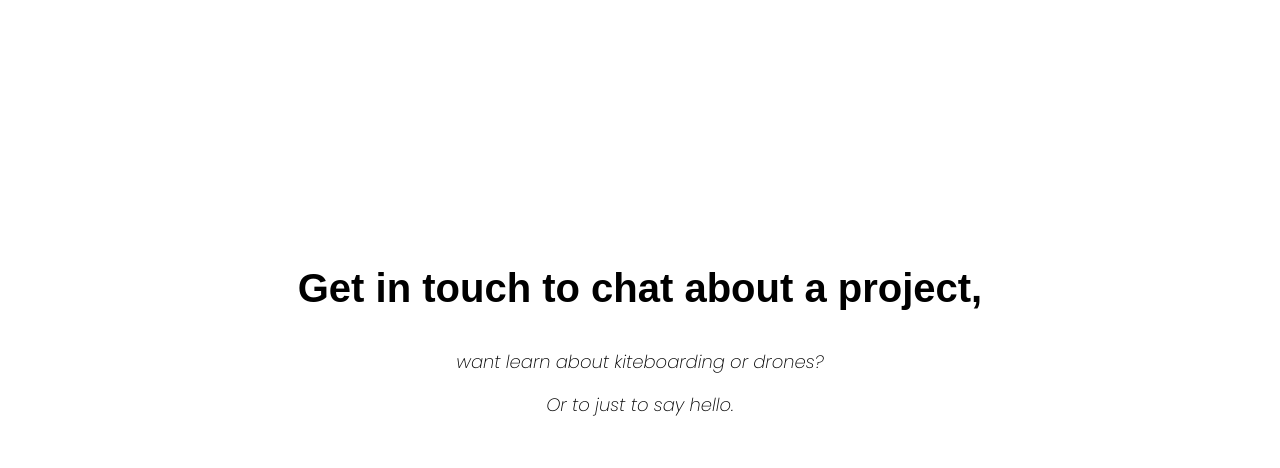
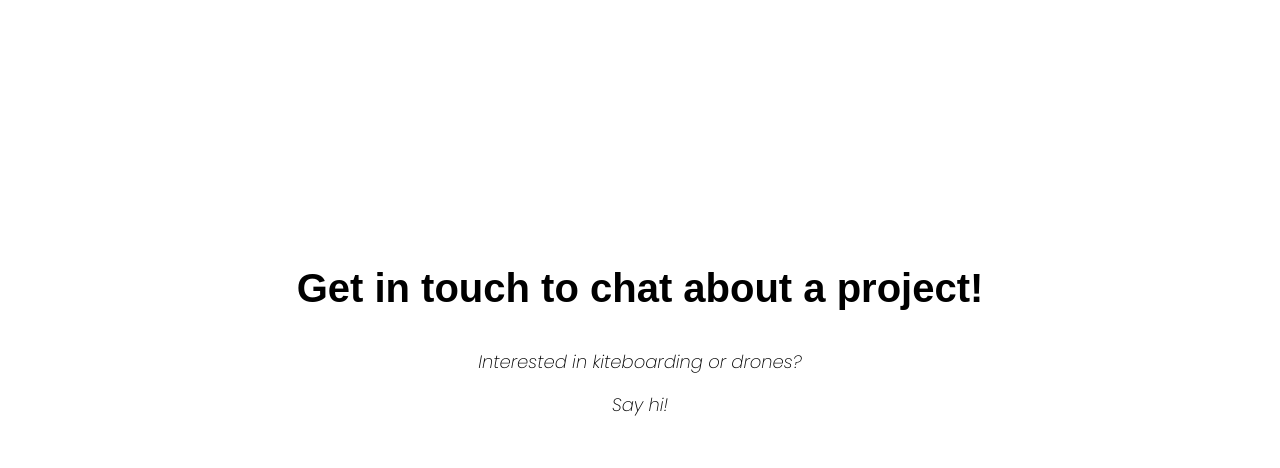
Before and after one commit to tannerpace/tb, a plain HTML site: page index.html in a window 1280 px wide. Shown: the part 2210-2678 px from the top of the page. Drawn offline with Linux system fonts and the light colour scheme; a web font is replaced by a local one.

Commit message:
Update index.html
Say hi

```diff
--- a/index.html
+++ b/index.html
@@ -79,9 +79,9 @@
 
 <section id="contact" class="contact-section">
     <div class="contact-section-header">
-        <h2>Get in touch to chat about a project,</h2>
-        <p> want learn about kiteboarding or drones?</p>
-        <p>Or to just to say hello.</p>
+        <h2>Get in touch to chat about a project!</h2>
+        <p>Interested in kiteboarding or drones?</p>
+        <p>Say hi!</p>
     </div>
     <div class="contact-links">
         <!-- <a href="https://www.facebook.com/tanner.bleakley/" target="_blank" class="btn contact-details"><i
```
